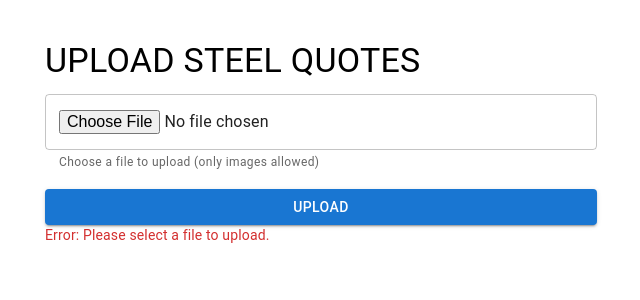
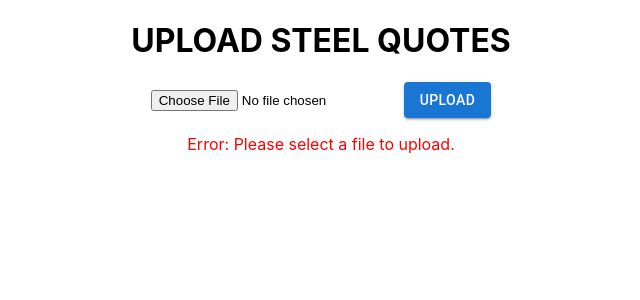
Before and after one commit to macosta2015/SteelsOnline, a React (Create React App) app in the folder frontend/: page / in a window 1280 px wide. Both pictures are taken after a click on the button "UPLOAD". Shown: the top 300 px of the page, without its empty margins (319-959 px from the left). Built offline with nearby package versions, Linux system fonts and the light colour scheme.

Commit message:
Code runs properly.

```diff
--- a/frontend/src/App.js
+++ b/frontend/src/App.js
@@ -1,23 +1,38 @@
+import './App.css';
 import React, { useState } from 'react';
-import { Button, CircularProgress, TextField, Container, Box, Card, CardMedia, CardContent, Typography } from '@mui/material';
-
 import axios from 'axios';
+import { Box, Button, Card, CardMedia, CardContent, Typography } from '@mui/material';
 
 function App() {
-  const [file, setFile] = useState(null);
-  const [uploadedFile, setUploadedFile] = useState(null);
-  const [error, setError] = useState(null);
+  const [file, setFile] = useState();
+  const [uploadedFile, setUploadedFile] = useState();
+  const [error, setError] = useState();
   const [loading, setLoading] = useState(false);
 
-  // Handle file selection
+  // Handle file selection and validation
   function handleChange(event) {
     const selectedFile = event.target.files[0];
+
+    // File size validation (e.g., max 5MB)
+    if (selectedFile.size > 5000000) { // 5MB limit
+      setError(new Error('File size should be less than 5MB.'));
+      return;
+    }
+
+    // File type validation (e.g., only JPEG and PNG allowed)
+    if (!['image/jpeg', 'image/png'].includes(selectedFile.type)) {
+      setError(new Error('Only JPEG or PNG files are allowed.'));
+      return;
+    }
+
+    setError(null);
     setFile(selectedFile);
   }
 
   // Handle file upload
   function handleSubmit(event) {
     event.preventDefault();
+
     if (!file) {
       setError(new Error('Please select a file to upload.'));
       return;
@@ -29,55 +44,48 @@ function App() {
     formData.append('file', file);
     formData.append('fileName', file.name);
 
-    axios.post(url, formData, {
+    const config = {
       headers: {
         'content-type': 'multipart/form-data',
       },
-    })
+    };
+
+    // Send POST request with the file
+    axios.post(url, formData, config)
       .then((response) => {
-      setUploadedFile(response.data.file);
-      setLoading(false);
+        console.log(response.data);
+        // Update the uploadedFile state with the correct URL
+        setUploadedFile(`http://localhost:5001${response.data.file}`);
+        setLoading(false); // Stop loading indicator
       })
       .catch((error) => {
         setLoading(false);
+        if (error.response) {
+          console.error("Error uploading file: ", error.response.data);
+          setError(new Error('Error uploading file: ' + error.response.data.message));
+        } else {
+          console.error("Error uploading file: ", error.message);
           setError(new Error('Error uploading file: ' + error.message));
+        }
       });
   }
 
   return (
-    <Container maxWidth="sm" sx={{ mt: 5 }}>
-      <Typography variant="h4" component="h1" gutterBottom>
-        UPLOAD STEEL QUOTES
-      </Typography>
+    <div className="App">
+      <form onSubmit={handleSubmit}>
+        <h1>UPLOAD STEEL QUOTES</h1>
 
-      <form onSubmit={handleSubmit}>
-        <Box sx={{ display: 'flex', flexDirection: 'column', gap: 2 }}>
+        <input type="file" onChange={handleChange} />
 
-          {/* File input for selecting the file */}
-          <TextField
-            type="file"
-            onChange={handleChange}
-            inputProps={{ accept: 'image/*' }}
-            helperText="Choose a file to upload (only images allowed)"
-            variant="outlined"
-          />
-
-          {/* Submit button */}
-          <Button type="submit" variant="contained" color="primary" disabled={loading}>
-            {loading ? <CircularProgress size={24} /> : 'Upload'}
+        <Button type="submit" variant="contained" color="primary">
+          Upload
         </Button>
-        </Box>
       </form>
 
       {/* Loading indicator */}
-      {loading && <Typography variant="body2">Uploading...</Typography>}
+      {loading && <p>Uploading...</p>}
 
-      {/* Display uploaded file if available */}
-      {/* {uploadedFile && (
-        <Box mt={3}>
-          <img src={uploadedFile} alt="Uploaded content" style={{ width: '100%', maxHeight: '400px', objectFit: 'cover' }} />
-        </Box>
-      )} */}
+      {/* Display uploaded file preview */}
       {uploadedFile && (
         <Card sx={{ mt: 3, maxWidth: 500, mx: 'auto' }}>
           <CardMedia
@@ -96,9 +104,115 @@ function App() {
       )}
 
       {/* Display error message if an error occurs */}
-      {error && <Typography color="error" variant="body2">Error: {error.message}</Typography>}
-    </Container>
+      {error && <p style={{ color: 'red' }}>Error: {error.message}</p>}
+    </div>
   );
 }
 
 export default App;
+
+
+// import React, { useState } from 'react';
+// import { Button, CircularProgress, TextField, Container, Box, Card, CardMedia, CardContent, Typography } from '@mui/material';
+
+// import axios from 'axios';
+
+// function App() {
+//   const [file, setFile] = useState(null);
+//   const [uploadedFile, setUploadedFile] = useState(null);
+//   const [error, setError] = useState(null);
+//   const [loading, setLoading] = useState(false);
+
+//   // Handle file selection
+//   function handleChange(event) {
+//     const selectedFile = event.target.files[0];
+//     setFile(selectedFile);
+//   }
+
+//   // Handle file upload
+//   function handleSubmit(event) {
+//     event.preventDefault();
+//     if (!file) {
+//       setError(new Error('Please select a file to upload.'));
+//       return;
+//     }
+
+//     setLoading(true); // Start loading indicator
+//     const url = 'http://localhost:5001/uploadFile';
+//     const formData = new FormData();
+//     formData.append('file', file);
+//     formData.append('fileName', file.name);
+
+//     axios.post(url, formData, {
+//       headers: {
+//         'content-type': 'multipart/form-data',
+//       },
+//     })
+//     .then((response) => {
+//       setUploadedFile(response.data.file);
+//       setLoading(false);
+//     })
+//     .catch((error) => {
+//       setLoading(false);
+//       setError(new Error('Error uploading file: ' + error.message));
+//     });
+//   }
+
+//   return (
+//     <Container maxWidth="sm" sx={{ mt: 5 }}>
+//       <Typography variant="h4" component="h1" gutterBottom>
+//         UPLOAD STEEL QUOTES
+//       </Typography>
+
+//       <form onSubmit={handleSubmit}>
+//         <Box sx={{ display: 'flex', flexDirection: 'column', gap: 2 }}>
+
+//           {/* File input for selecting the file */}
+//           <TextField
+//             type="file"
+//             onChange={handleChange}
+//             inputProps={{ accept: 'image/*' }}
+//             helperText="Choose a file to upload (only images allowed)"
+//             variant="outlined"
+//           />
+
+//           {/* Submit button */}
+//           <Button type="submit" variant="contained" color="primary" disabled={loading}>
+//             {loading ? <CircularProgress size={24} /> : 'Upload'}
+//           </Button>
+//         </Box>
+//       </form>
+
+//       {/* Loading indicator */}
+//       {loading && <Typography variant="body2">Uploading...</Typography>}
+
+//       {/* Display uploaded file if available */}
+//       {/* {uploadedFile && (
+//         <Box mt={3}>
+//           <img src={uploadedFile} alt="Uploaded content" style={{ width: '100%', maxHeight: '400px', objectFit: 'cover' }} />
+//         </Box>
+//       )} */}
+//       {uploadedFile && (
+//   <Card sx={{ mt: 3, maxWidth: 500, mx: 'auto' }}>
+//     <CardMedia
+//       component="img"
+//       height="400"
+//       image={uploadedFile}
+//       alt="Uploaded content"
+//       sx={{ objectFit: 'cover' }}
+//     />
+//     <CardContent>
+//       <Typography variant="body1" color="text.secondary">
+//         Uploaded File Preview
+//       </Typography>
+//     </CardContent>
+//   </Card>
+// )}
+
+//       {/* Display error message if an error occurs */}
+//       {error && <Typography color="error" variant="body2">Error: {error.message}</Typography>}
+//     </Container>
+//   );
+// }
+
+// export default App;
```
Also changed, not shown: 6 other files (tests, documents, lock files or other folders). Lines whose indentation alone changed are shown as unchanged.
